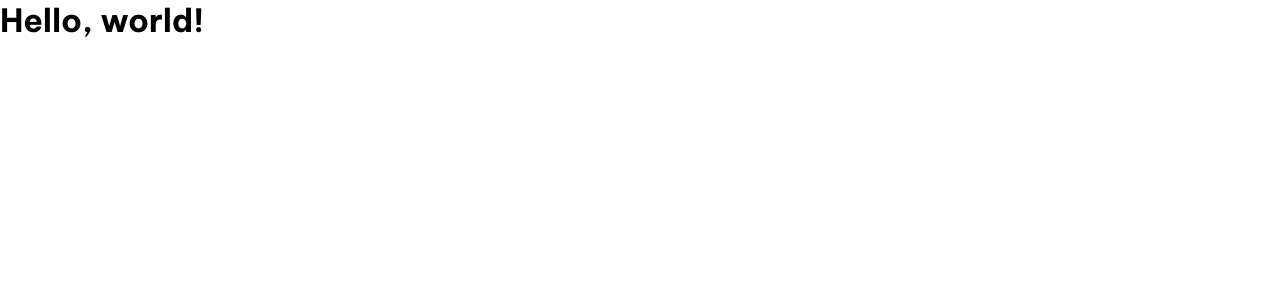
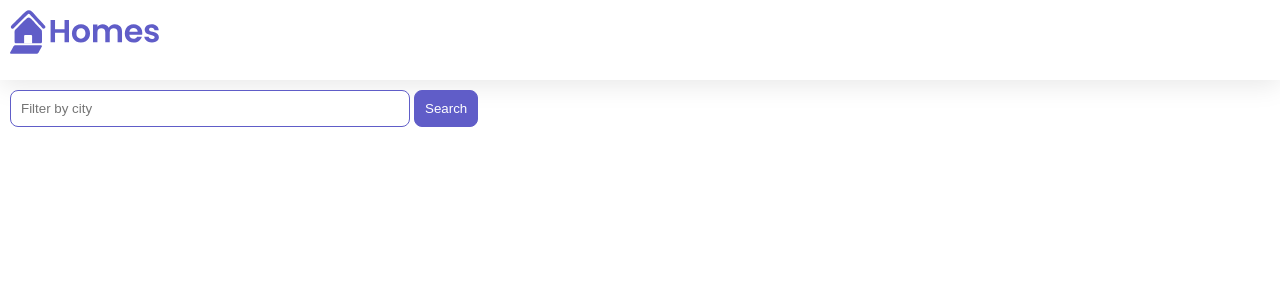
Before and after one commit to koki-osawa/angular-tutorial, an Angular app: page / in a window 1280 px wide. Shown: the top 300 px of the page. Built offline with nearby package versions, Linux system fonts and the light colour scheme.

Commit message:
add: home component

```diff
--- a/src/app/app.component.ts
+++ b/src/app/app.component.ts
@@ -1,10 +1,18 @@
 import {Component} from '@angular/core';
+import {HomeComponent} from './home/home.component';
 
 @Component({
   selector: 'app-root',
-  imports: [],
+  imports: [HomeComponent],
   template: `
-    <h1>Hello, world!</h1>
+    <main>
+      <header class="brand-name">
+        <img class="brand-logo" src="/assets/logo.svg" alt="logo" aria-hidden="true" />
+      </header>
+      <section class="content">
+        <app-home></app-home>
+      </section>
+    </main>
   `,
   styleUrls: ['./app.component.css'],
 })
--- /dev/null
+++ b/src/app/home/home.component.css
@@ -0,0 +1,36 @@
+.results {
+  display: grid;
+  column-gap: 14px;
+  row-gap: 14px;
+  grid-template-columns: repeat(auto-fill, minmax(400px, 400px));
+  margin-top: 50px;
+  justify-content: space-around;
+}
+input[type="text"] {
+  border: solid 1px var(--primary-color);
+  padding: 10px;
+  border-radius: 8px;
+  margin-right: 4px;
+  display: inline-block;
+  width: 30%;
+}
+button {
+  padding: 10px;
+  border: solid 1px var(--primary-color);
+  background: var(--primary-color);
+  color: white;
+  border-radius: 8px;
+}
+@media (min-width: 500px) and (max-width: 768px) {
+  .results {
+      grid-template-columns: repeat(2, 1fr);
+  }
+  input[type="text"] {
+      width: 70%;
+  }
+}
+@media (max-width: 499px) {
+  .results {
+      grid-template-columns: 1fr;
+  }
+}
--- /dev/null
+++ b/src/app/home/home.component.ts
@@ -0,0 +1,19 @@
+import { CommonModule } from '@angular/common';
+import { Component } from '@angular/core';
+
+@Component({
+  selector: 'app-home',
+  imports: [CommonModule],
+  template: `
+    <section>
+      <form>
+        <input type="text" placeholder="Filter by city" />
+        <button class="primary" type="button">Search</button>
+      </form>
+    </section>
+  `,
+  styleUrls: ['./home.component.css'],
+})
+export class HomeComponent {
+
+}
```
